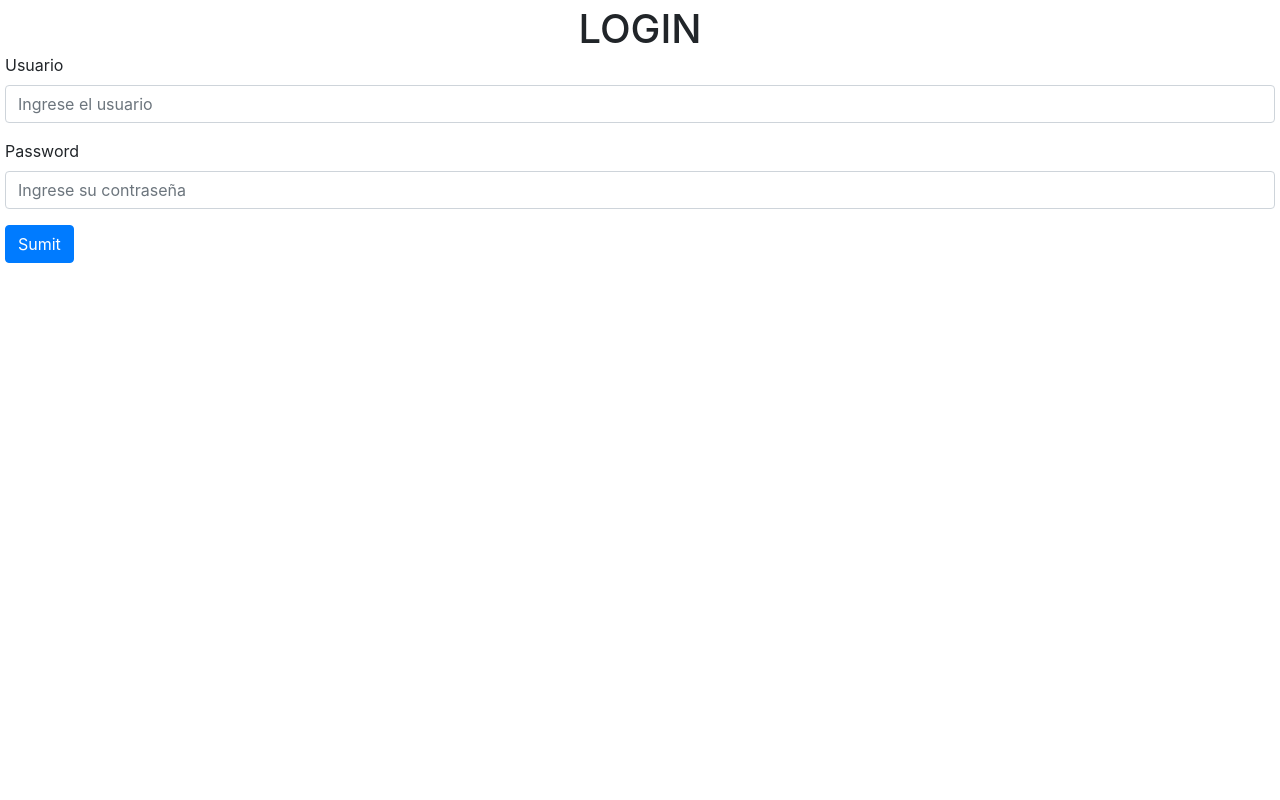
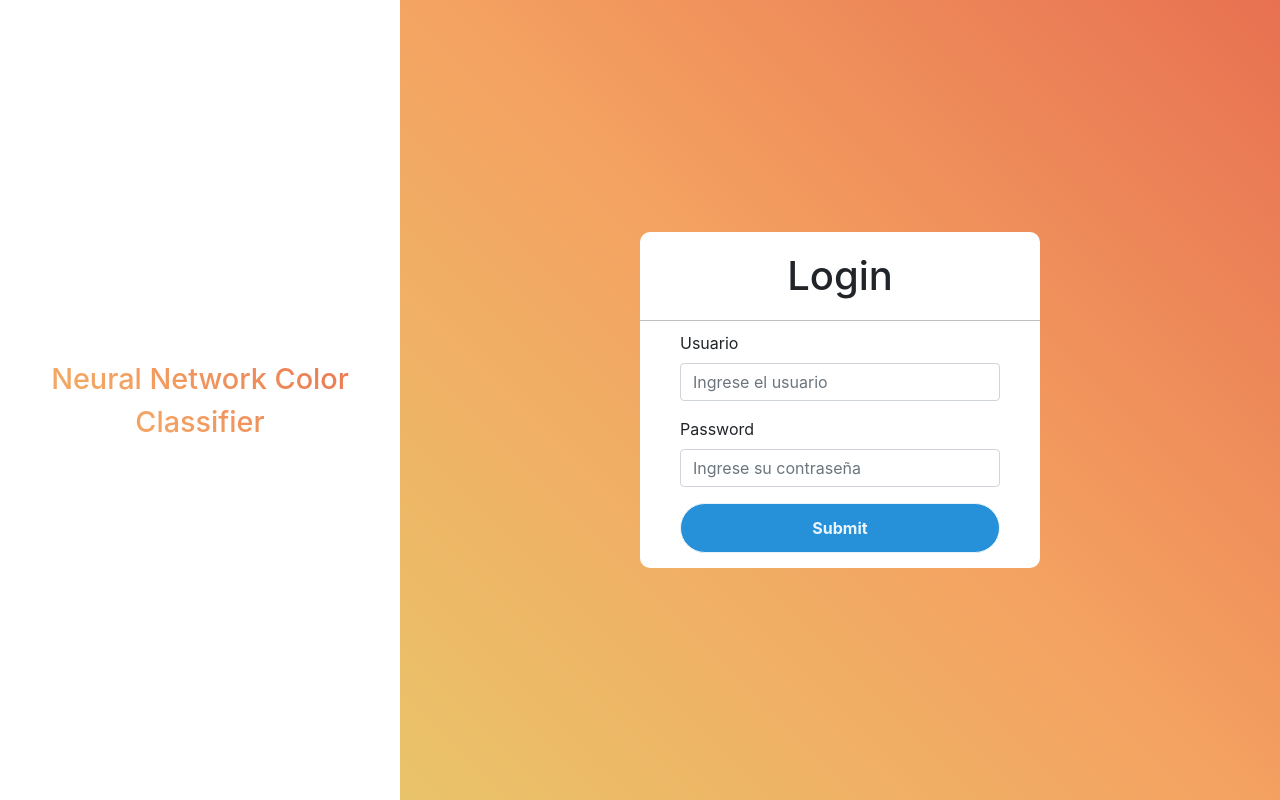
Before and after one commit to Luroi24/ADS, a React app in the folder login/: page /Proyecto in a window 1280 px wide. Built offline with nearby package versions, Linux system fonts and the light colour scheme.

Commit message:
estilos de login

```diff
--- a/login/package.json
+++ b/login/package.json
@@ -15,6 +15,7 @@
     "axios": "^0.21.0",
     "bootstrap": "^4.6.0",
     "jquery": "^3.6.0",
+    "node-modules": "^1.0.1",
     "react": "^17.0.1",
     "react-bootstrap": "^1.6.1",
     "react-dom": "^17.0.1",
--- a/login/public/index.html
+++ b/login/public/index.html
@@ -8,9 +8,13 @@
     />
     <link
       rel="stylesheet"
+      href="../src/styles/login.css"
+    />
+    <link
+      rel="stylesheet"
       href="https://maxcdn.bootstrapcdn.com/bootstrap/4.5.0/css/bootstrap.min.css"
     />
-    <title>XML-React-Crud</title>
+    <title>Login</title>
   </head>
 
   <body>
--- a/login/src/components/login.js
+++ b/login/src/components/login.js
@@ -36,23 +36,30 @@ class Login extends React.Component {
 
     }
     render() {
-      const styles = {
-          padding : '5px'
-      }
       const qId = (new URLSearchParams(window.location.search).get("val") == "true")? true:false;
-      const undiv=  <div className = "center-container" style={styles} id="equis">
-               <h1 className="AlignCenter" > LOGIN </h1>
+      const undiv= <div class="d-grid" id="equis">
+                    <div id="titulo">
+                      <div class="center">
+                        <div class="animated-text">Neural Network Color Classifier</div>
+                      </div>
+                    </div>
+                    <div id="login" class="contenedor">
+                    <div class="center">
+                      <h1 className="AlignCenter" > Login </h1>
+                        <div class="formulario">
                           <div class="form-group">
                             <label class="form-label" for="User">Usuario</label>
                             <input placeholder="Ingrese el usuario" type="text" id="User" class="form-control" />
                           </div>
                           <div class="form-group"><label class="form-label" for="password">Password</label>
                             <input placeholder="Ingrese su contraseña" type="password" id="password" class="form-control" />
-
                           </div>
-            <button className="btn btn-primary" onClick={() => this.validar(document.getElementById("User").value,document.getElementById("password").value)}>
-                Sumit
+                          <button className="btn btn-primary" class="boton" onClick={() => this.validar(document.getElementById("User").value,document.getElementById("password").value)}>
+                          Submit
                           </button>
+                      </div>
+                    </div>
+                    </div>
             </div>
        const esValido = (this.state.val) || qId?<Home></Home>: undiv
         return(
--- /dev/null
+++ b/login/src/styles/login.css
@@ -0,0 +1,131 @@
+*{
+    padding: 0;
+    margin: 0;
+    box-sizing: border-box;
+}
+
+body{
+    font-family: montserrat;
+    overflow: hidden;
+}
+
+.d-grid{
+    display: grid;
+    grid-template-columns: 0.8fr 2fr;
+    grid-template-rows: 1fr;
+    grid-template-areas:
+        "titulo login"
+}
+
+.contenedor{
+    height: 100vh;
+    width: 100%;
+    background: linear-gradient(45deg,#264653,#2a9d8f,#e9c46a,#f4a261,#e76f51);
+    background-size: 300%,300%;
+    animation: color 12s ease-in-out infinite;
+}
+
+#titulo{
+    grid-area: titulo;
+}
+
+.animated-text{
+    color: black;
+    background-image:linear-gradient(45deg,#264653,#2a9d8f,#e9c46a,#f4a261,#e76f51);
+    background-size: 300%,300%;
+    -webkit-text-fill-color: transparent;
+    -webkit-background-clip: text;
+    animation: color 12s ease-in-out infinite;
+    font-size: 1.8em;
+    text-align: center;
+    font-weight: 550;
+}
+
+#login{
+    grid-area: login;
+}
+
+.contenedor > h1{
+    position: relative;
+    top:12.5%;
+    left:50%;
+    transform: translate(-50%,-50%);
+}
+
+@keyframes color{
+    0%{
+        background-position: 0 50%;
+    }
+    50%{
+        background-position: 100%, 50%;
+    }
+    100%{
+        background-position: 0 50%;
+    }
+}
+
+.center{
+    position: relative;
+    top: 50%;
+    left: 50%;
+    transform: translate(-50%,-50%);
+    width: 400px;
+    background: white;
+    border-radius: 10px;
+    grid-area: login;
+}
+
+.center h1{
+    animation: color 12s ease-in-out infinite;;
+    padding: 20px 0;
+    border-bottom: 1px solid silver;
+}
+
+.center .formulario{
+    padding: 0 40px;
+    box-sizing: border-box;
+}
+
+.form-group{
+    margin: 10px 0;
+}
+
+.boton{
+    width: 100%;
+    height: 50px;
+    margin-bottom: 15px;
+    border: 1px solid;
+    border-radius: 40px;
+    background: #2691d9;
+    color: #e9f4fb;
+    font-weight: 700;
+    outline: none;
+}
+
+.boton:hover{
+    background: linear-gradient(135deg,#264653,#2a9d8f,#e9c46a,#f4a261,#e76f51);
+    background-size: 300%,300%;
+    animation: color 3s ease-in-out infinite;
+}
+
+@media only screen and (max-width: 800px){
+    .d-grid{
+        grid-template-columns: 1fr;
+        grid-template-rows: 0.5fr 1.5fr;
+        grid-template-areas:
+            "titulo"
+            "login"
+    }
+    .contenedor .center{
+        position: relative;
+        top: 40%;
+        left: 50%;
+        transform: translate(-50%,-50%);
+    }
+}
+
+@media only screen and (max-width: 450px){
+    .center{
+        width: 90%;
+    }
+}
```
Also changed, not shown: login/.babelrc (added), 1 other file. Lines whose indentation alone changed are shown as unchanged.
